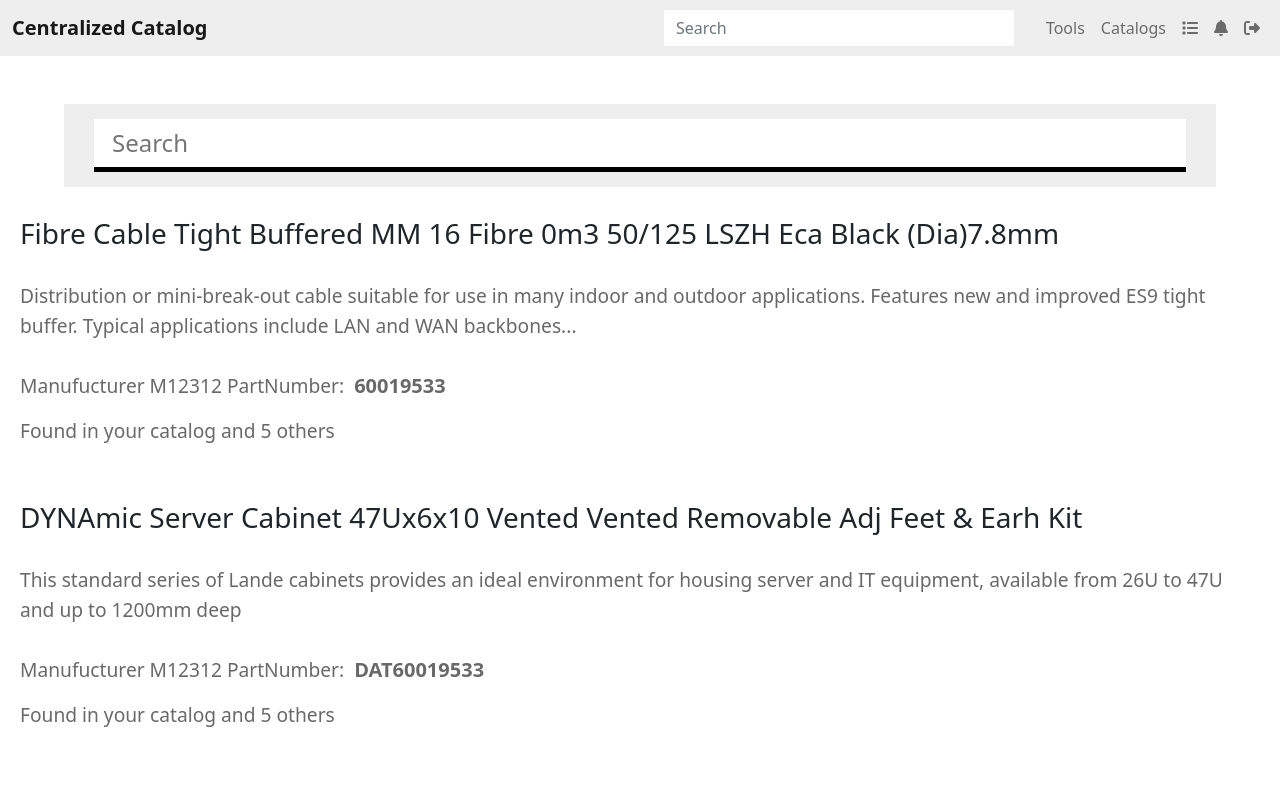
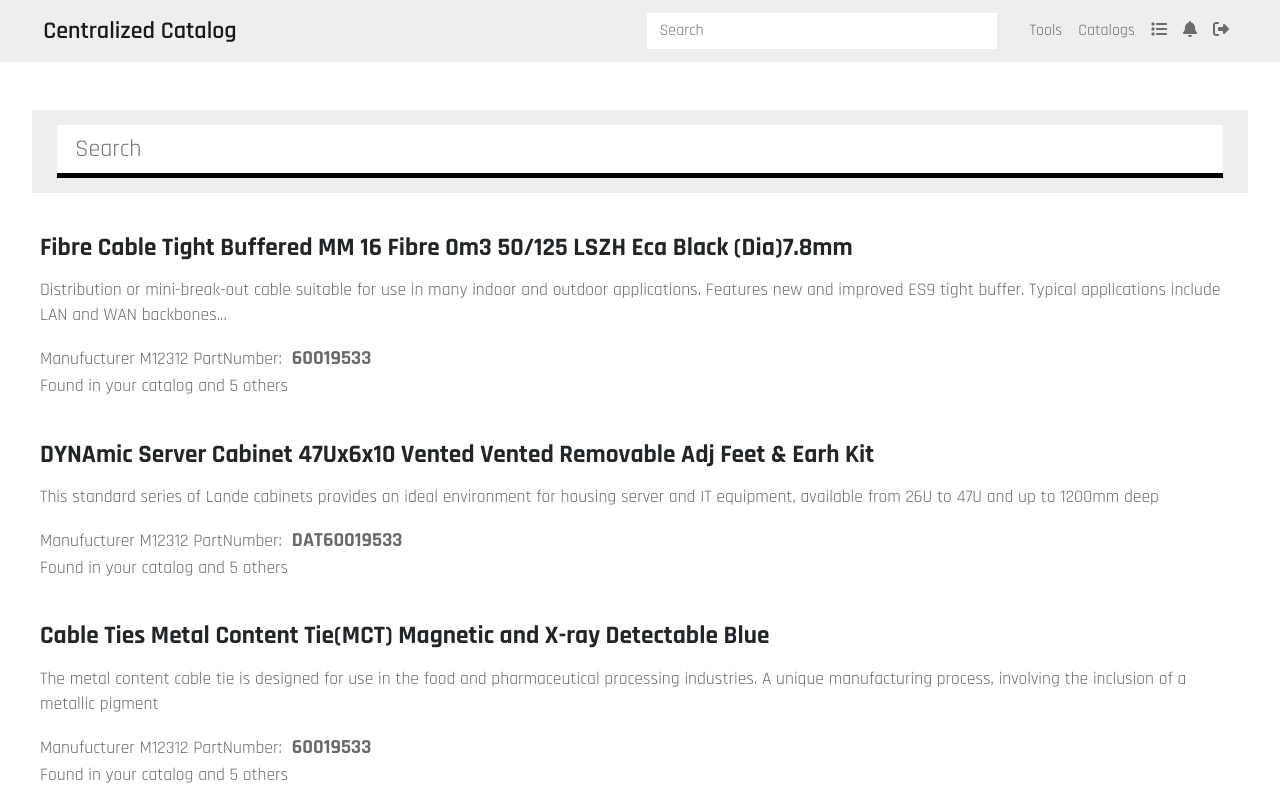
Before and after one commit to ralphsulit/takepart, a React (Create React App) app: page / in a window 1280 px wide. Shown: the top 790 px of the page. Built offline with nearby package versions, Linux system fonts and the light colour scheme.

Commit message:
added mixins for media quesries and change styles in nav,searchbar, and content

```diff
--- a/public/index.html
+++ b/public/index.html
@@ -27,7 +27,7 @@
     <!-- Google Fonts (ubuntu) -->
     <link rel="preconnect" href="https://fonts.googleapis.com">
     <link rel="preconnect" href="https://fonts.gstatic.com" crossorigin>
-    <link href="https://fonts.googleapis.com/css2?family=Dosis:wght@300;400;500;600;700&family=Ubuntu:ital,wght@0,400;0,500;0,700;1,400;1,500;1,700&display=swap" rel="stylesheet">
+    <link href="https://fonts.googleapis.com/css2?family=Dosis:wght@300;400;500;600;700&family=Rajdhani:wght@300;400;500;600;700&family=Ubuntu:ital,wght@0,400;0,500;0,700;1,400;1,500;1,700&display=swap" rel="stylesheet">
     <title>React App</title>
   </head>
   <body>
--- /dev/null
+++ b/src/assets/styles/mixins.styles.scss
@@ -0,0 +1,46 @@
+// Small tablets and large smartphones (landscape view)
+$screen-sm-min: 576px;
+
+// Small tablets (portrait view)
+$screen-md-min: 768px;
+
+// Tablets and small desktops
+$screen-lg-min: 992px;
+
+// Large tablets and desktops
+$screen-xl-min: 1200px;
+
+// Small devices
+@mixin sm {
+  @media (min-width: #{$screen-sm-min}) {
+    @content;
+  }
+}
+
+// Medium devices
+@mixin md {
+  @media (min-width: #{$screen-md-min}) {
+    @content;
+  }
+}
+
+// Large devices
+@mixin lg {
+  @media (min-width: #{$screen-lg-min}) {
+    @content;
+  }
+}
+
+// Extra large devices
+@mixin xl {
+  @media (min-width: #{$screen-xl-min}) {
+    @content;
+  }
+}
+
+// Custom devices
+@mixin rwd($screen) {
+  @media (min-width: $screen+'px') {
+    @content;
+  }
+}
--- a/src/assets/styles/varaiables.styles.scss
+++ b/src/assets/styles/varaiables.styles.scss
@@ -14,4 +14,4 @@ $medium: 700;
 $regular: 400;
 
 $ubuntu: 'Ubuntu', sans-serif;
-$dosis: 'Dosis', sans-serif;
+$rajdhani: 'Rajdhani', sans-serif;
--- a/src/components/catalog-item/catalog-item.styles.scss
+++ b/src/components/catalog-item/catalog-item.styles.scss
@@ -1,9 +1,12 @@
 @import '../../assets/styles/varaiables.styles.scss';
+@import '../../assets/styles/mixins.styles.scss';
 
 .catalog-item-container {
-  font-size: 1.4rem;
-  padding: 10px;
-  margin: 20px 10px;
+  margin: 20px 8px;
+
+    h3 {
+      font-weight: $bold;
+    }
 
     .catalog-item-group {
       font-size: 1.2rem;
@@ -11,11 +14,12 @@
         p {
           color: $gray;
           font-weight: $regular;
+          margin-bottom: 0;
         }
 
         .catalog-description {
-          margin: 30px 0;
-          line-height: 30px;
+          margin: 15px 0;
+          line-height: 25px;
         }
 
         .catalog-number {
@@ -23,7 +27,26 @@
           font-weight: $bold;
           margin-left: 10px;
         }
+
       }
 
+    @include md {
+      margin: 20px;
 
+      h3 {
+        font-size: calc(1.1rem + .6vw);
+      }
+
+      .catalog-item-group {
+        font-size: 1.1rem;
+      }
+    }
+
+    @include lg {
+      margin: 30px;
+    }
+
+    @include xl {
+      margin: 40px;
+    }
 }
--- a/src/components/catalog-menu/catalog-menu.styles.scss
+++ b/src/components/catalog-menu/catalog-menu.styles.scss
@@ -1,4 +1,12 @@
-// Search Box Component
-.content-search-box {
-  border-bottom: 5px solid #000 !important;
+@import '../../assets/styles/mixins.styles.scss';
+@import '../../assets/styles/varaiables.styles.scss';
+
+.content-body-container {
+  max-width: 100%;
+  margin: 0 auto;
+
+  // Search Box Component
+  .content-search-box {
+    border-bottom: 5px solid #000 !important;
+  }
 }
--- a/src/components/search-box/search-box.styles.scss
+++ b/src/components/search-box/search-box.styles.scss
@@ -4,9 +4,9 @@
   display: flex;
   justify-content: center;
   align-items: center;
-  padding: 15px 30px;
+  padding: 15px 25px;
   background-color: $white;
-  width: 90%;
+  width: 95%;
   margin: 0 auto;
 
     .search-box {
@@ -14,6 +14,7 @@
       padding: 6px 18px;
       font-size: 24px;
       border: none;
+      border-bottom: 5px solid #000;
       outline: none;
       width: 100%;
     }
--- a/src/index.scss
+++ b/src/index.scss
@@ -8,7 +8,7 @@
 
 body {
   font-size: 16px;
-  font-family: $dosis;
+  font-family: $rajdhani !important;
   height: 100vh;
   width: 100%;
 }
--- a/src/routes/navigation.styles.scss
+++ b/src/routes/navigation.styles.scss
@@ -1,10 +1,17 @@
 @import '../assets/styles/varaiables.styles.scss';
+@import '../assets/styles/mixins.styles.scss';
 
 .navbar-container {
   background-color: $white;
 
+    // .container-fluid {
+    //   padding-right: calc(var(--bs-gutter-x) * 3.7);
+    //   padding-left: calc(var(--bs-gutter-x) * 3.7);
+    // }
+
     .navbar-brand {
-    font-weight: $medium;
+      font-weight: 600;
+      font-size: 1.5rem;
     }
 
     .navbar-search-box {
@@ -17,4 +24,21 @@
       border-radius: 0;
       box-shadow: none;
     }
+
+    .container-fluid {
+      @include md {
+        padding-right: calc(var(--bs-gutter-x) * 0.8);
+        padding-left: calc(var(--bs-gutter-x) * 0.8);
       }
+
+      @include lg {
+        padding-right: calc(var(--bs-gutter-x) * 1);
+        padding-left: calc(var(--bs-gutter-x) * 1);
+      }
+
+      @include xl {
+        padding-right: calc(var(--bs-gutter-x) * 1.8);
+        padding-left: calc(var(--bs-gutter-x) * 1.8);
+      }
+    }
+}
```
Lines whose indentation alone changed are shown as unchanged.
